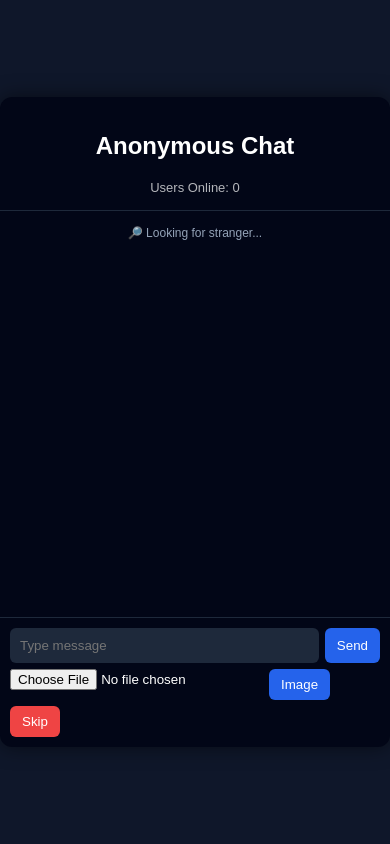
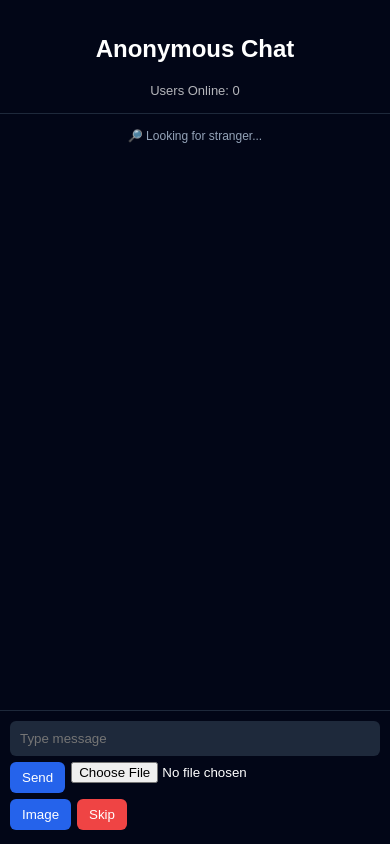
Before and after one commit to yoursamael/anonix, a website: page public/index.html in a window 390 px wide. Both pictures are taken after a click on the button "Start Chat". Drawn offline with nearby package versions, Linux system fonts and the light colour scheme; no server answers.

```diff
--- a/public/style.css
+++ b/public/style.css
@@ -14,6 +14,8 @@
 .app{
 width:420px;
 height:650px;
+max-width:100vw;
+max-height:100vh;
 background:#020617;
 border-radius:12px;
 display:flex;
@@ -28,6 +30,7 @@
 text-align:center;
 padding:15px;
 border-bottom:1px solid #1e293b;
+flex-shrink:0;
 }
 
 #online{
@@ -73,13 +76,15 @@
 .chat{
 display:flex;
 flex-direction:column;
-height:100%;
+flex:1;
+min-height:0;
 }
 
 /* MESSAGE AREA */
 
 #messages{
 flex:1;
+min-height:0;
 overflow-y:auto;
 padding:15px;
 display:flex;
@@ -119,8 +124,9 @@
 #typing{
 font-size:12px;
 color:#94a3b8;
-padding-left:10px;
+padding:0 10px 8px 10px;
 min-height:16px;
+flex-shrink:0;
 }
 
 /* INPUT BAR */
@@ -131,10 +137,13 @@
 gap:6px;
 padding:10px;
 border-top:1px solid #1e293b;
+background:#020617;
+flex-shrink:0;
 }
 
 #msg{
-flex:1;
+flex:1 1 160px;
+min-width:0;
 padding:10px;
 border-radius:6px;
 border:none;
@@ -184,3 +193,25 @@
 background:#334155;
 border-radius:10px;
 }
+
+/* MOBILE */
+
+@media (max-width: 480px){
+body{
+align-items:stretch;
+}
+
+.app{
+width:100vw;
+height:100vh;
+border-radius:0;
+}
+
+#msg{
+flex:1 1 100%;
+}
+
+.input-bar{
+padding-bottom:14px;
+}
+}
```
